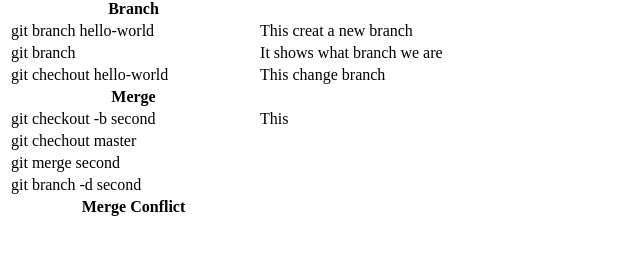
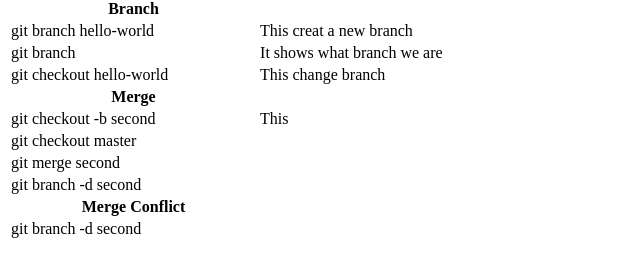
Before and after one commit to Balint0429/Git_Tutorial, a plain HTML site: page index.html in a window 1280 px wide. Shown: the part 311-588 px from the top of the page, without its empty margins (0-640 px from the left). Drawn offline with Linux system fonts and the light colour scheme.

Commit message:
A new line

```diff
--- a/index.html
+++ b/index.html
@@ -23,13 +23,14 @@
             <tr> <th>Branch</th> </tr>
         <tr><td>git branch hello-world </td><td>This creat a new branch</td></tr>
         <tr><td>git branch</td><td>It shows what branch we are</td></tr>
-        <tr><td>git chechout hello-world</td><td>This change branch</td></tr>
+        <tr><td>git checkout hello-world</td><td>This change branch</td></tr>
             <tr><th>Merge</th></tr>
         <tr><td>git checkout -b second</td><td>This </td></tr>
-        <tr><td>git chechout master</td><td></td></tr>
+        <tr><td>git checkout master</td><td></td></tr>
         <tr><td>git merge second</td><td></td></tr>
         <tr><td>git branch -d second</td><td></td></tr>
             <tr><th>Merge Conflict</th></tr>
+        <tr><td>git branch -d second</td><td></td></tr>
 
       </table>
 
```
